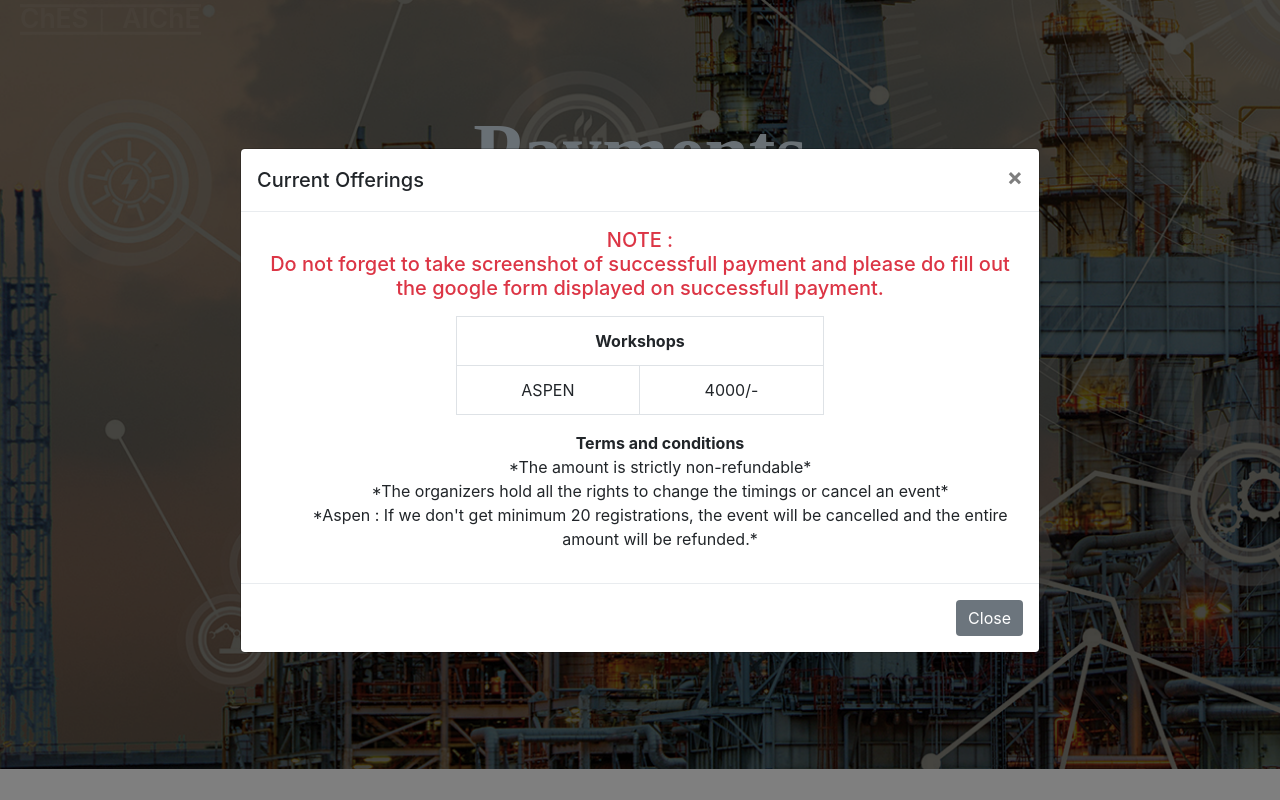
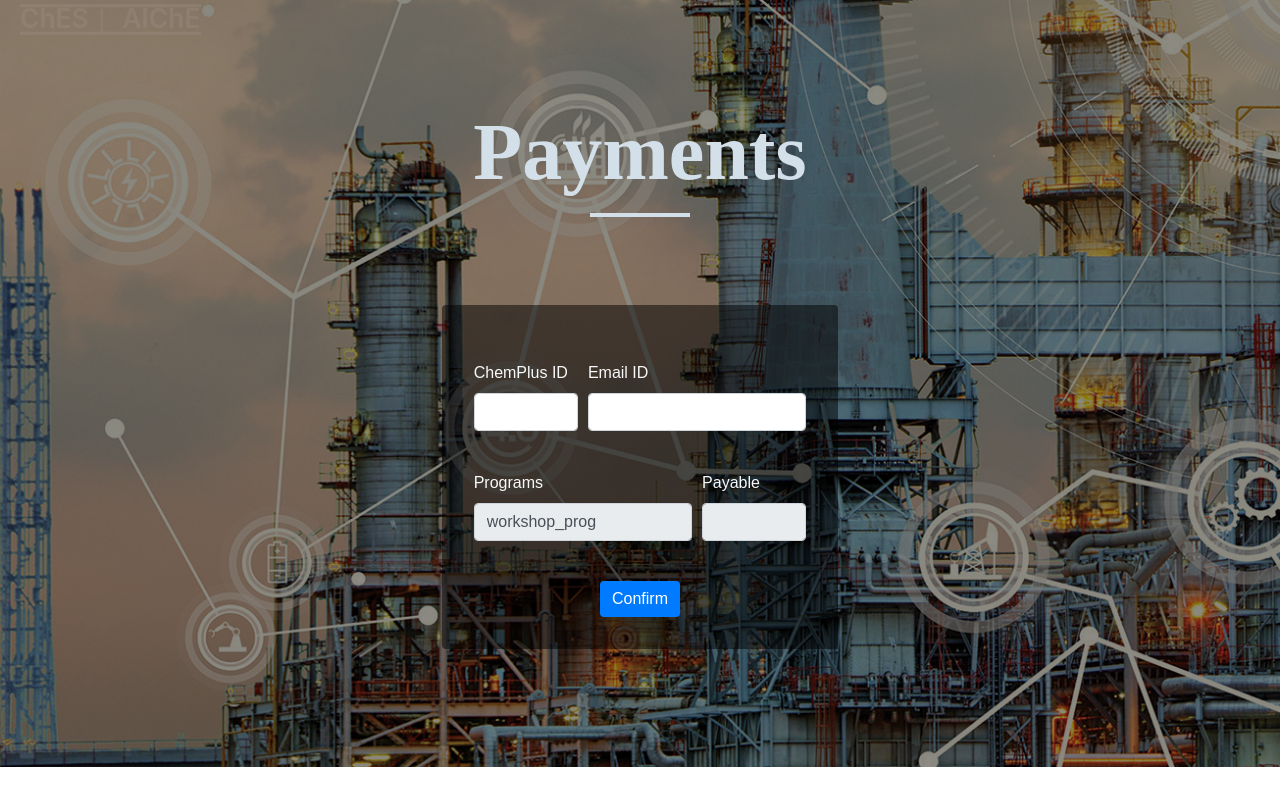
Before and after one commit to FerociousCentaur/ChemPlus_BackEnd, a Django app: page /payments/ in a window 1280 px wide. Run offline with Django 3.2, Linux system fonts and the light colour scheme; some libraries are stand-ins or nearby versions; some web fonts are replaced.

Commit message:
changed payments page

```diff
--- a/ChemID/forms.py
+++ b/ChemID/forms.py
@@ -83,8 +83,10 @@ class programRegister(forms.Form):
             ("Aspen", "Aspen"),
             #("DWSIM", "DWSIM"),
         )
-    programs = forms.MultipleChoiceField(widget=forms.SelectMultiple(attrs={'class':"selectpicker form-control",'data-selected-text-format':"count", 'OnChange':'myFunction();'}),
-                                         choices=OPTIONS, required=True)
+    # programs = forms.MultipleChoiceField(widget=forms.SelectMultiple(attrs={'class':"selectpicker form-control",'data-selected-text-format':"count", 'OnChange':'myFunction();'}),
+    #                                     choices=OPTIONS, required=True)
+    workshop_prog = forms.CharField(disabled=True, required=False, max_length=30,
+                             widget=forms.TextInput(attrs={'placeholder': 'Python/Data science workshop', 'class': "form-control",'value': 'workshop_prog'}))
     amount = forms.CharField( disabled=True, required=False,max_length=30,widget=forms.TextInput(attrs={'placeholder': '', 'class': "form-control"}))
 # class RegisterForm(forms.ModelForm):
 #
--- a/ChemID/templates/paymentspage.html
+++ b/ChemID/templates/paymentspage.html
@@ -151,7 +151,7 @@
 
   <div class="col-lg-4 col-sm-8 bordered d-flex justify-content-center" style="text-align:center;margin:0 auto;top: 30px;margin-bottom: 100px;">
 
- <form action="" method="post">
+ <form action="" method="post" name="paymentform">
     {% csrf_token %}
      {% if form.errors %}
   <div class="alert alert-danger"  style="text-align:left">
@@ -187,7 +187,8 @@
      <div class="form-row">
         <div class="col-md-8 mb-3">
             <label class="float-left" for="id_programs">Programs</label>
-            {{ form.programs }}
+<!--            {{ form.programs }}-->
+            {{form.workshop_prog}}
         </div>
     <div class="col-md-4 mb-3">
       <label class="float-left" for="id_amount">Payable</label>
@@ -202,9 +203,11 @@
 
      <br>
 
-   <input type="submit"  class="btn btn-primary" value="Pay" id="submit">
+<!--   <input type="submit"  class="btn btn-primary" value="Pay" id="submit">-->
+    <button class="btn btn-primary"  id="payandconfirm" type="button" onclick="myfunc()">Confirm</button>
 
   </form>
+
   </div>
 
 
@@ -217,6 +220,8 @@
 <!--<script src="https://cdnjs.cloudflare.com/ajax/libs/jquery/3.5.1/jquery.min.js"></script>-->
 <!--<script src="https://cdnjs.cloudflare.com/ajax/libs/twitter-bootstrap/4.6.0/js/bootstrap.min.js"></script>-->
 <script src="https://cdnjs.cloudflare.com/ajax/libs/animejs/2.0.2/anime.min.js"></script>
+<script src="https://code.jquery.com/jquery-3.6.0.js" integrity="sha256-H+K7U5CnXl1h5ywQfKtSj8PCmoN9aaq30gDh27Xc0jk=" crossorigin="anonymous"></script>
+
 {% ifequal fs 'fs' %}
 <script type="text/javascript">
     $(window).on('load', function() {
@@ -231,7 +236,7 @@ var dict = {'All events pass':'400', 'Ansys':'400', 'Python':'600', 'SciLab':'40
 function myFunction() {
 
 var selected = [];
-var amount =0;
+var amount = 0;
   for (var option of document.getElementById('id_programs').options) {
     if (option.selected) {
       selected.push(option.value);
@@ -241,6 +246,58 @@ var amount =0;
 <!--  alert(amount);-->
   document.getElementById('id_amount').value = amount;
 }
+
+<!--$("#id_email").on('change keyup paste', function () {-->
+<!--    ApplyFilter();-->
+<!--});-->
+<!--$("#id_chem_id").on('change keyup paste', function () {-->
+<!--    ApplyFilter();-->
+<!--});-->
+
+<!--function ApplyFilter() {-->
+<!--    if(document.getElementById('payandconfirm').innerHTML == "Pay"){-->
+<!--    document.getElementById('payandconfirm').innerHTML == "Confirm";-->
+<!--    }-->
+<!--}-->
+
+
+
+function myfunc(){
+button_html = document.getElementById('payandconfirm').innerHTML;
+if(button_html==="Pay"){
+document.paymentform.submit();
+}
+else if(button_html==="Confirm"){
+chemplus_id = document.getElementById('id_chem_id').value
+email  = document.getElementById('id_email').value
+const csrftoken = document.querySelector('[name=csrfmiddlewaretoken]').value;
+$.ajax({
+        type: 'POST',
+        url: '{% url 'checkiitm' %}',
+        headers: {'X-CSRFToken': csrftoken},
+        data: {
+                    'email':email,
+                    'chem_id':chemplus_id
+        },
+        dataType: 'json',
+        success: function (data) {
+          if (data.status) {
+            var reply = data.status;
+            if(reply!=-1){
+            document.getElementById('id_amount').value = reply;
+            document.getElementById('payandconfirm').innerHTML = "Pay";
+            }
+          }
+        }
+      });
+}
+
+
+
+
+}
+
+
 
 </script>
 
--- a/ChemID/views.py
+++ b/ChemID/views.py
@@ -16,7 +16,7 @@ from django.views.decorators.csrf import csrf_exempt
 import uuid
 from .billdesk.checksum import Checksum
 from .billdesk.gen_message import GetMessage
-
+from django.http import JsonResponse
 
 import threading
 # Create your views here.
@@ -146,6 +146,32 @@ def resendOTP(request):
     return render(request, 'resend2.html', {'error': error, 'form': form, 'typ': 'primary'})
 
 
+from django.views.decorators.csrf import csrf_exempt
+
+@csrf_exempt
+def checkiitm(request):
+    if request.is_ajax and request.method == "POST":
+        email = request.POST.get('email', None)
+        cid = request.POST.get('chem_id', None)
+        user = Spectator.objects.filter(chem_id=cid)
+
+        if user and user[0].email==email:
+            if user[0].is_iit_madras:
+                reply = settings.AMT_WORKSHOP_IITM
+            else:
+                reply = settings.AMT_WORKSHOP_NOIITM
+
+        else:
+            reply = -1
+        print(len(user))
+
+        data = {
+            'status': reply
+        }
+        return JsonResponse(data)
+
+
+
 def get_order_id(chem_id):
     return chem_id+str(uuid.uuid4())[:8]
 
@@ -169,7 +195,8 @@ def payment_request(request):
                     trans = Transaction.objects.filter(order_id=oid)
                     if not trans:
                         break
-                choices = form.cleaned_data['programs']
+                choices = ['workshop_prog'] #form.cleaned_data['workshop_prog']
+                print(choices,'choice')
                 if "Python" in choices and "SciLab" in choices:
                     error = "Register either for Python or for SciLab."
                     return render(request, 'paymentspage.html', {'error': error, 'form': form, 'typ': 'warning'})
@@ -239,6 +266,19 @@ def payment_request(request):
                         #     return render(request, 'paymentspage.html',
                         #                   {'error': error, 'form': form, 'typ': 'warning'})
                         amount += settings.AMT_DWSIM
+
+                    elif i=='workshop_prog':
+                        if usr_details.is_workshop:
+                            error = f"You have already registered for {i}. We don't charge twice"
+                            return render(request, 'paymentspage.html', {'error': error, 'form': form, 'typ': 'warning'})
+                        # if usr_details.is_aspen:
+                        #     error = f"You have already registered for Aspen and you can register either for DWSIM or Aspen.Contact us if you have any issues"
+                        #     return render(request, 'paymentspage.html',
+                        #                   {'error': error, 'form': form, 'typ': 'warning'})
+                        if usr_details.is_iit_madras:
+                            amount += settings.AMT_WORKSHOP_IITM
+                        else:
+                            amount += settings.AMT_WORKSHOP_NOIITM
                 #print(amount)
                 msg = GetMessage().message(oid, amount, chem_id, mail, fname, mnumber)
                 #print(msg)
@@ -451,6 +491,8 @@ def server_to_server(request):
                             usr_details.is_aspen = True
                         elif i == 'DWSIM':
                             usr_details.is_dwsim = True
+                        elif i== 'workshop_prog':
+                            usr_details.is_workshop = True
                     usr_details.save()
                     transac.was_success = True
                     # sub = ['Payment Successfull', chem_id]
--- a/ChemPlus1/settings.py
+++ b/ChemPlus1/settings.py
@@ -52,6 +52,8 @@ MIDDLEWARE = [
 ]
 
 ROOT_URLCONF = 'ChemPlus1.urls'
+
+CSRF_COOKIE_SECURE = True
 
 TEMPLATES = [
     {
--- a/ChemPlus1/urls.py
+++ b/ChemPlus1/urls.py
@@ -20,6 +20,7 @@ from ChemID import views
 urlpatterns = [
     path('admin/', admin.site.urls),
     path('signup/', views.signup, name='signup'),
+    path('checkiitm/', views.checkiitm, name='checkiitm'),
     path('', views.signup),
     path('signupverify/<path:crypt_mail>', views.Verifier),
     path('resend/', views.resendOTP, name='resendOTP'),
```
